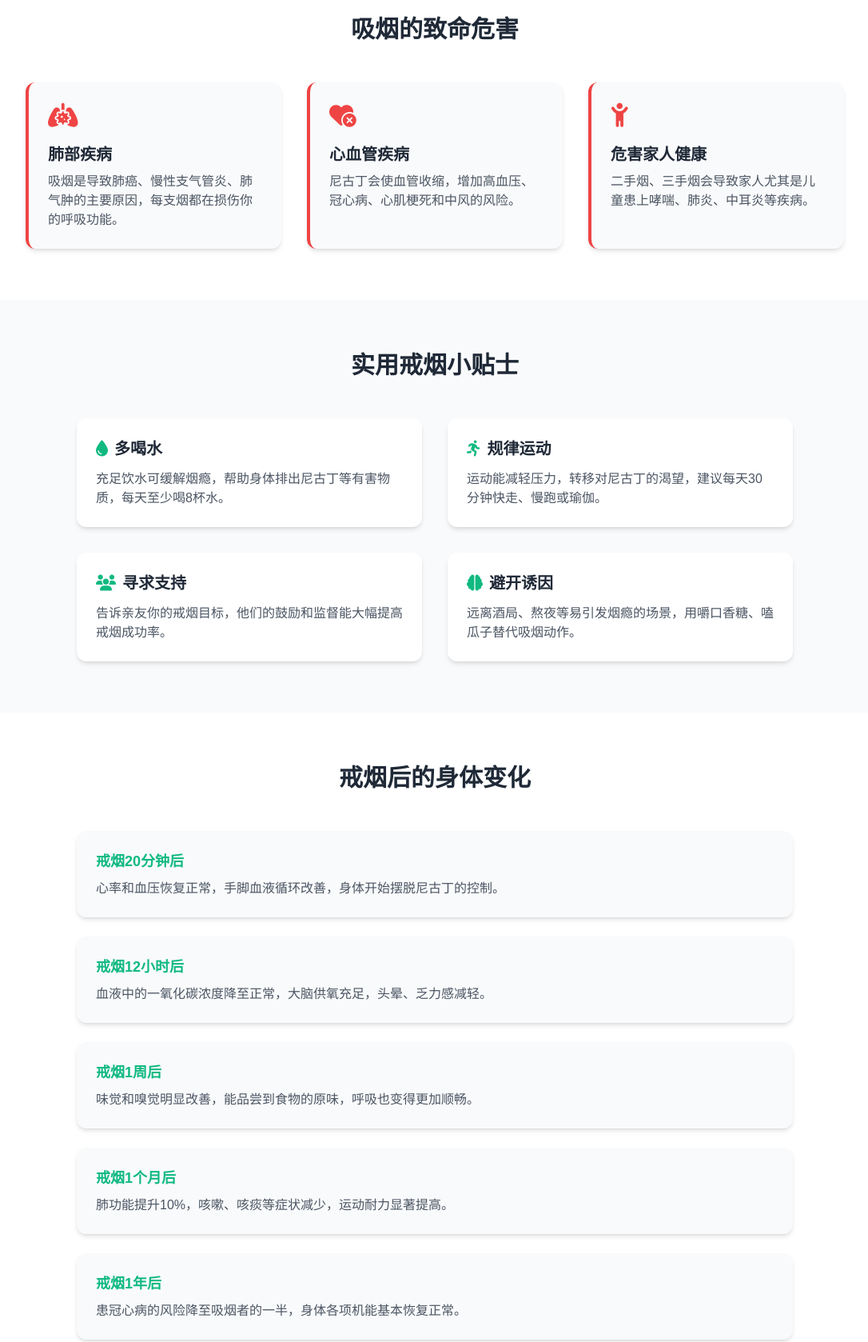
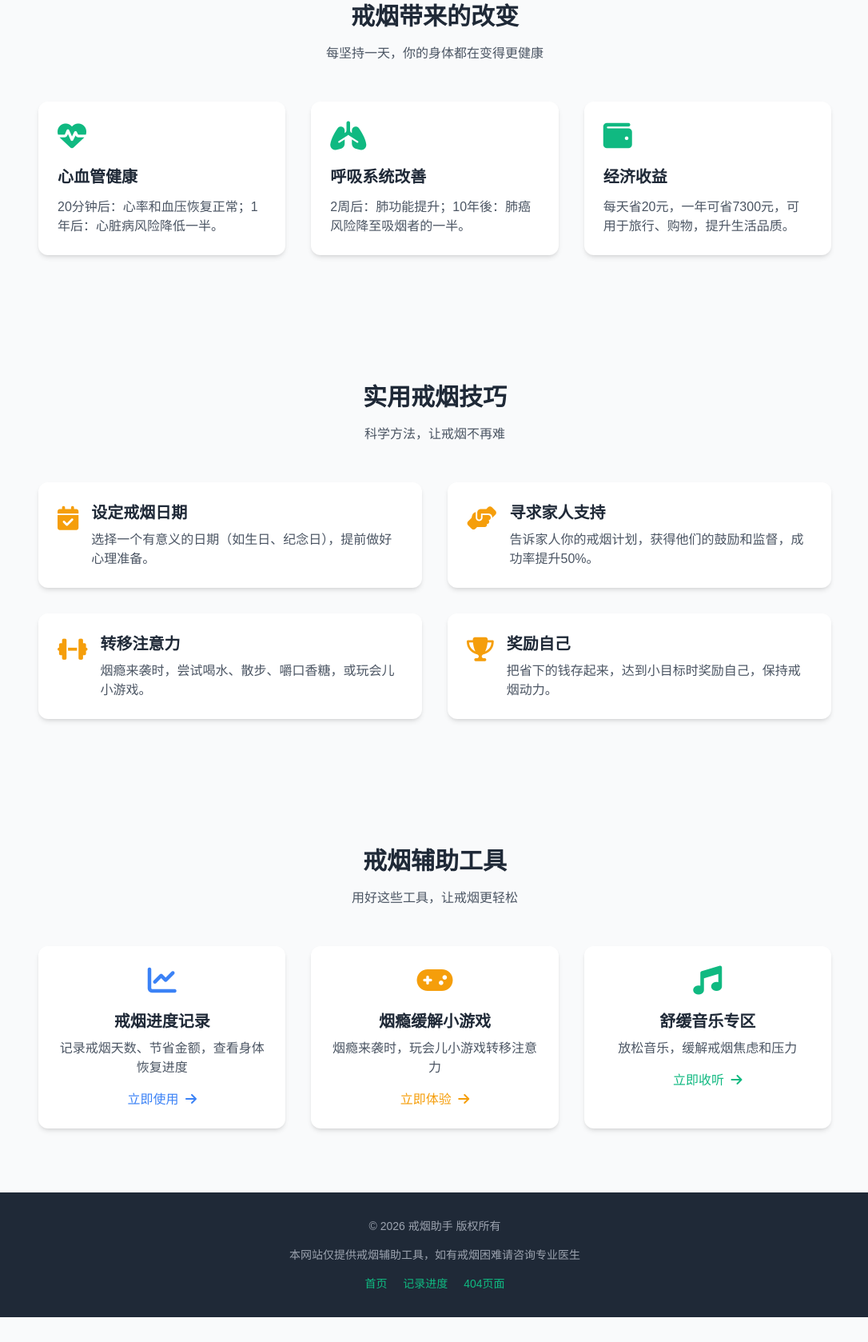
Before and after one commit to zhixiangtang/quit-smoking-website, a plain HTML site: page index.html in a window 1280 px wide. Shown: the part 521-2199 px from the top of the page at 80% size, without its empty margins (96-1182 px from the left). After the commit the page ends 2168 px from the top, so only its background shows below. Drawn offline with nearby package versions, Linux system fonts and the light colour scheme; files that its build step writes are made by us from their sources.

Commit message:
Update index.html

```diff
--- a/index.html
+++ b/index.html
@@ -3,23 +3,23 @@
 <head>
   <meta charset="UTF-8">
   <meta name="viewport" content="width=device-width, initial-scale=1.0">
-  <title>戒烟助手 - 告别吸烟，拥抱健康生活</title>
-  <meta name="description" content="戒烟助手 - 提供专业的戒烟指导、危害警示和进度记录，帮助你轻松戒烟">
-  <!-- Tailwind CSS CDN（保证加载速度） -->
+  <title>戒烟助手 - 健康生活从戒烟开始</title>
+  <!-- Tailwind CSS CDN -->
   <script src="https://cdn.tailwindcss.com"></script>
   <!-- Font Awesome 图标 -->
   <link rel="stylesheet" href="https://cdnjs.cloudflare.com/ajax/libs/font-awesome/6.5.1/css/all.min.css">
   <!-- 自定义样式 -->
-  <link rel="stylesheet" href="css/style.css">
-  <!-- 自定义Tailwind主题 -->
+  <link rel="stylesheet" href="/css/style.css">
+  <!-- 自定义主题配置 -->
   <script>
     tailwind.config = {
       theme: {
         extend: {
           colors: {
-            primary: '#10B981', // 健康绿
-            danger: '#EF4444',   // 危险红（危害警示）
-            secondary: '#3B82F6',// 辅助蓝
+            primary: '#10B981',
+            secondary: '#3B82F6',
+            accent: '#F59E0B',
+            danger: '#EF4444',
             dark: '#1F2937',
             light: '#F9FAFB'
           },
@@ -31,171 +31,207 @@
     }
   </script>
 </head>
-<body class="bg-light font-sans text-dark">
+<body class="bg-light font-sans text-dark min-h-screen flex flex-col">
   <!-- 导航栏 -->
-  <nav class="sticky top-0 bg-white shadow-md z-50">
-    <div class="container mx-auto px-4 py-3 flex justify-between items-center">
-      <!-- Logo - 跳转主页 -->
-      <a href="./index.html" class="flex items-center gap-2">
+  <nav class="bg-white shadow-md py-3 sticky top-0 z-50 transition-all">
+    <div class="container mx-auto px-4 flex justify-between items-center">
+      <!-- Logo -->
+      <a href="/index.html" class="flex items-center gap-2">
         <i class="fa-solid fa-lungs text-primary text-2xl"></i>
         <span class="text-xl font-bold text-primary">戒烟助手</span>
       </a>
-      <!-- 桌面端导航 -->
-      <div class="hidden md:flex gap-6">
-        <a href="#harm" class="hover:text-primary transition-colors">吸烟危害</a>
-        <a href="#tips" class="hover:text-primary transition-colors">戒烟贴士</a>
-        <a href="#benefit" class="hover:text-primary transition-colors">戒烟益处</a>
-        <a href="./track.html" class="bg-primary text-white px-4 py-2 rounded-lg hover:bg-primary/90 transition-colors">开启旅程</a>
+
+      <!-- 桌面端菜单 -->
+      <div class="hidden md:flex items-center gap-6">
+        <a href="#benefits" class="text-dark hover:text-primary transition-colors">戒烟好处</a>
+        <a href="#tips" class="text-dark hover:text-primary transition-colors">戒烟技巧</a>
+        <a href="#tools" class="text-dark hover:text-primary transition-colors">辅助工具</a>
+        <a href="/track.html" class="bg-primary text-white px-4 py-2 rounded-lg hover:bg-primary/90 transition-colors">
+          <i class="fa-solid fa-chart-line mr-1"></i> 记录我的进度
+        </a>
       </div>
+
       <!-- 移动端菜单按钮 -->
       <button id="mobileMenuBtn" class="md:hidden text-dark text-xl">
         <i class="fa-solid fa-bars"></i>
       </button>
     </div>
+
     <!-- 移动端菜单 -->
-    <div id="mobileMenu" class="mobile-menu hidden px-4 py-2 bg-white shadow-lg">
-      <a href="#harm" class="block py-2">吸烟危害</a>
-      <a href="#tips" class="block py-2">戒烟贴士</a>
-      <a href="#benefit" class="block py-2">戒烟益处</a>
-      <a href="./track.html" class="block py-2 text-primary font-medium">开启旅程</a>
+    <div id="mobileMenu" class="mobile-menu bg-white py-4 px-4 md:hidden">
+      <div class="flex flex-col gap-4">
+        <a href="#benefits" class="text-dark hover:text-primary transition-colors py-2">戒烟好处</a>
+        <a href="#tips" class="text-dark hover:text-primary transition-colors py-2">戒烟技巧</a>
+        <a href="#tools" class="text-dark hover:text-primary transition-colors py-2">辅助工具</a>
+        <a href="/track.html" class="bg-primary text-white px-4 py-2 rounded-lg hover:bg-primary/90 transition-colors text-center">
+          <i class="fa-solid fa-chart-line mr-1"></i> 记录我的进度
+        </a>
+      </div>
     </div>
   </nav>
 
-  <!-- 英雄区 - 核心宣传 -->
-  <section class="bg-gradient-to-r from-primary/90 to-secondary/90 text-white py-16 md:py-24">
-    <div class="container mx-auto px-4 text-center">
-      <h1 class="text-4xl md:text-6xl font-bold mb-6">告别吸烟，拥抱健康生活</h1>
-      <p class="text-lg md:text-xl mb-8 max-w-2xl mx-auto">
-        每一次戒烟的尝试，都是对自己和家人的负责。我们陪你走过戒烟的每一步，记录你的每一次进步。
+  <!-- 英雄区 -->
+  <section class="bg-gradient-to-br from-primary/10 to-secondary/10 py-16 md:py-24">
+    <div class="container mx-auto px-4 max-w-5xl text-center">
+      <h1 class="text-4xl md:text-5xl font-bold mb-6">健康生活，从戒烟开始</h1>
+      <p class="text-xl text-gray-700 mb-8 max-w-3xl mx-auto">
+        戒烟不仅是对自己负责，更是对家人的关爱。我们陪你一起，科学戒烟，拥抱健康人生。
       </p>
-      <!-- 开启旅程按钮 - 跳转记录页 -->
-      <a href="./track.html" class="bg-white text-primary font-semibold px-8 py-3 rounded-full shadow-lg hover:shadow-xl transition-all">
-        开启我的戒烟之旅 <i class="fa-solid fa-arrow-right ml-2"></i>
+      <a href="/track.html" class="bg-primary text-white px-8 py-4 rounded-lg text-lg font-semibold hover:bg-primary/90 transition-colors shadow-lg">
+        开始我的戒烟旅程 <i class="fa-solid fa-arrow-right ml-2"></i>
       </a>
     </div>
   </section>
 
-  <!-- 吸烟危害板块 -->
-  <section id="harm" class="py-16 bg-white">
-    <div class="container mx-auto px-4">
-      <h2 class="text-3xl font-bold text-center mb-12">吸烟的致命危害</h2>
-      <div class="grid md:grid-cols-3 gap-8 max-w-5xl mx-auto">
-        <!-- 肺部疾病 -->
-        <div class="bg-light rounded-xl p-6 shadow-md hover:shadow-lg transition-all border-l-4 border-danger">
-          <div class="text-danger text-3xl mb-4">
-            <i class="fa-solid fa-lungs-virus"></i>
+  <!-- 戒烟好处 -->
+  <section id="benefits" class="py-16 md:py-20">
+    <div class="container mx-auto px-4 max-w-5xl">
+      <div class="text-center mb-12">
+        <h2 class="text-3xl font-bold mb-4">戒烟带来的改变</h2>
+        <p class="text-gray-600">每坚持一天，你的身体都在变得更健康</p>
+      </div>
+
+      <div class="grid md:grid-cols-3 gap-8">
+        <div class="bg-white rounded-xl p-6 shadow-md hover:shadow-lg transition-all">
+          <div class="text-primary text-4xl mb-4">
+            <i class="fa-solid fa-heart-pulse"></i>
           </div>
-          <h3 class="text-xl font-semibold mb-2">肺部疾病</h3>
-          <p class="text-gray-600">吸烟是导致肺癌、慢性支气管炎、肺气肿的主要原因，每支烟都在损伤你的呼吸功能。</p>
+          <h3 class="text-xl font-semibold mb-3">心血管健康</h3>
+          <p class="text-gray-600">20分钟后：心率和血压恢复正常；1年后：心脏病风险降低一半。</p>
         </div>
-        <!-- 心血管疾病 -->
-        <div class="bg-light rounded-xl p-6 shadow-md hover:shadow-lg transition-all border-l-4 border-danger">
-          <div class="text-danger text-3xl mb-4">
-            <i class="fa-solid fa-heart-circle-xmark"></i>
+
+        <div class="bg-white rounded-xl p-6 shadow-md hover:shadow-lg transition-all">
+          <div class="text-primary text-4xl mb-4">
+            <i class="fa-solid fa-lungs"></i>
           </div>
-          <h3 class="text-xl font-semibold mb-2">心血管疾病</h3>
-          <p class="text-gray-600">尼古丁会使血管收缩，增加高血压、冠心病、心肌梗死和中风的风险。</p>
+          <h3 class="text-xl font-semibold mb-3">呼吸系统改善</h3>
+          <p class="text-gray-600">2周后：肺功能提升；10年後：肺癌风险降至吸烟者的一半。</p>
         </div>
-        <!-- 家人健康 -->
-        <div class="bg-light rounded-xl p-6 shadow-md hover:shadow-lg transition-all border-l-4 border-danger">
-          <div class="text-danger text-3xl mb-4">
-            <i class="fa-solid fa-child-reaching"></i>
+
+        <div class="bg-white rounded-xl p-6 shadow-md hover:shadow-lg transition-all">
+          <div class="text-primary text-4xl mb-4">
+            <i class="fa-solid fa-wallet"></i>
           </div>
-          <h3 class="text-xl font-semibold mb-2">危害家人健康</h3>
-          <p class="text-gray-600">二手烟、三手烟会导致家人尤其是儿童患上哮喘、肺炎、中耳炎等疾病。</p>
+          <h3 class="text-xl font-semibold mb-3">经济收益</h3>
+          <p class="text-gray-600">每天省20元，一年可省7300元，可用于旅行、购物，提升生活品质。</p>
         </div>
       </div>
     </div>
   </section>
 
-  <!-- 戒烟贴士板块 -->
-  <section id="tips" class="py-16 bg-gray-50">
-    <div class="container mx-auto px-4">
-      <h2 class="text-3xl font-bold text-center mb-12">实用戒烟小贴士</h2>
-      <div class="grid md:grid-cols-2 gap-8 max-w-4xl mx-auto">
-        <div class="bg-white p-6 rounded-xl shadow-md hover:shadow-lg transition-all">
-          <h3 class="text-xl font-semibold mb-3 flex items-center gap-2">
-            <i class="fa-solid fa-droplet text-primary"></i> 多喝水
-          </h3>
-          <p class="text-gray-600">充足饮水可缓解烟瘾，帮助身体排出尼古丁等有害物质，每天至少喝8杯水。</p>
+  <!-- 戒烟技巧 -->
+  <section id="tips" class="py-16 md:py-20 bg-gray-50">
+    <div class="container mx-auto px-4 max-w-5xl">
+      <div class="text-center mb-12">
+        <h2 class="text-3xl font-bold mb-4">实用戒烟技巧</h2>
+        <p class="text-gray-600">科学方法，让戒烟不再难</p>
+      </div>
+
+      <div class="grid md:grid-cols-2 gap-8">
+        <div class="bg-white rounded-xl p-6 shadow-md hover:shadow-lg transition-all flex gap-4">
+          <div class="text-accent text-3xl mt-1">
+            <i class="fa-solid fa-calendar-check"></i>
+          </div>
+          <div>
+            <h3 class="text-xl font-semibold mb-2">设定戒烟日期</h3>
+            <p class="text-gray-600">选择一个有意义的日期（如生日、纪念日），提前做好心理准备。</p>
+          </div>
         </div>
-        <div class="bg-white p-6 rounded-xl shadow-md hover:shadow-lg transition-all">
-          <h3 class="text-xl font-semibold mb-3 flex items-center gap-2">
-            <i class="fa-solid fa-person-running text-primary"></i> 规律运动
-          </h3>
-          <p class="text-gray-600">运动能减轻压力，转移对尼古丁的渴望，建议每天30分钟快走、慢跑或瑜伽。</p>
+
+        <div class="bg-white rounded-xl p-6 shadow-md hover:shadow-lg transition-all flex gap-4">
+          <div class="text-accent text-3xl mt-1">
+            <i class="fa-solid fa-handshake-angle"></i>
+          </div>
+          <div>
+            <h3 class="text-xl font-semibold mb-2">寻求家人支持</h3>
+            <p class="text-gray-600">告诉家人你的戒烟计划，获得他们的鼓励和监督，成功率提升50%。</p>
+          </div>
         </div>
-        <div class="bg-white p-6 rounded-xl shadow-md hover:shadow-lg transition-all">
-          <h3 class="text-xl font-semibold mb-3 flex items-center gap-2">
-            <i class="fa-solid fa-users text-primary"></i> 寻求支持
-          </h3>
-          <p class="text-gray-600">告诉亲友你的戒烟目标，他们的鼓励和监督能大幅提高戒烟成功率。</p>
+
+        <div class="bg-white rounded-xl p-6 shadow-md hover:shadow-lg transition-all flex gap-4">
+          <div class="text-accent text-3xl mt-1">
+            <i class="fa-solid fa-dumbbell"></i>
+          </div>
+          <div>
+            <h3 class="text-xl font-semibold mb-2">转移注意力</h3>
+            <p class="text-gray-600">烟瘾来袭时，尝试喝水、散步、嚼口香糖，或玩会儿小游戏。</p>
+          </div>
         </div>
-        <div class="bg-white p-6 rounded-xl shadow-md hover:shadow-lg transition-all">
-          <h3 class="text-xl font-semibold mb-3 flex items-center gap-2">
-            <i class="fa-solid fa-brain text-primary"></i> 避开诱因
-          </h3>
-          <p class="text-gray-600">远离酒局、熬夜等易引发烟瘾的场景，用嚼口香糖、嗑瓜子替代吸烟动作。</p>
-        </div>
-      </div>
-    </div>
-  </section>
 
-  <!-- 戒烟益处板块 -->
-  <section id="benefit" class="py-16 bg-white">
-    <div class="container mx-auto px-4">
-      <h2 class="text-3xl font-bold text-center mb-12">戒烟后的身体变化</h2>
-      <div class="max-w-4xl mx-auto">
-        <div class="space-y-6">
-          <!-- 20分钟后 -->
-          <div class="bg-light rounded-xl p-6 shadow-md">
-            <h3 class="text-lg font-semibold mb-2 text-primary">戒烟20分钟后</h3>
-            <p class="text-gray-600">心率和血压恢复正常，手脚血液循环改善，身体开始摆脱尼古丁的控制。</p>
+        <div class="bg-white rounded-xl p-6 shadow-md hover:shadow-lg transition-all flex gap-4">
+          <div class="text-accent text-3xl mt-1">
+            <i class="fa-solid fa-trophy"></i>
           </div>
-          <!-- 12小时后 -->
-          <div class="bg-light rounded-xl p-6 shadow-md">
-            <h3 class="text-lg font-semibold mb-2 text-primary">戒烟12小时后</h3>
-            <p class="text-gray-600">血液中的一氧化碳浓度降至正常，大脑供氧充足，头晕、乏力感减轻。</p>
-          </div>
-          <!-- 1周后 -->
-          <div class="bg-light rounded-xl p-6 shadow-md">
-            <h3 class="text-lg font-semibold mb-2 text-primary">戒烟1周后</h3>
-            <p class="text-gray-600">味觉和嗅觉明显改善，能品尝到食物的原味，呼吸也变得更加顺畅。</p>
-          </div>
-          <!-- 1个月后 -->
-          <div class="bg-light rounded-xl p-6 shadow-md">
-            <h3 class="text-lg font-semibold mb-2 text-primary">戒烟1个月后</h3>
-            <p class="text-gray-600">肺功能提升10%，咳嗽、咳痰等症状减少，运动耐力显著提高。</p>
-          </div>
-          <!-- 1年后 -->
-          <div class="bg-light rounded-xl p-6 shadow-md">
-            <h3 class="text-lg font-semibold mb-2 text-primary">戒烟1年后</h3>
-            <p class="text-gray-600">患冠心病的风险降至吸烟者的一半，身体各项机能基本恢复正常。</p>
+          <div>
+            <h3 class="text-xl font-semibold mb-2">奖励自己</h3>
+            <p class="text-gray-600">把省下的钱存起来，达到小目标时奖励自己，保持戒烟动力。</p>
           </div>
         </div>
       </div>
     </div>
   </section>
 
+  <!-- 辅助工具 -->
+  <section id="tools" class="py-16 md:py-20">
+    <div class="container mx-auto px-4 max-w-5xl">
+      <div class="text-center mb-12">
+        <h2 class="text-3xl font-bold mb-4">戒烟辅助工具</h2>
+        <p class="text-gray-600">用好这些工具，让戒烟更轻松</p>
+      </div>
+
+      <div class="grid md:grid-cols-3 gap-8">
+        <a href="/track.html" class="group">
+          <div class="bg-white rounded-xl p-6 shadow-md hover:shadow-lg transition-all text-center h-full">
+            <div class="text-secondary text-4xl mb-4 group-hover:scale-110 transition-transform">
+              <i class="fa-solid fa-chart-line"></i>
+            </div>
+            <h3 class="text-xl font-semibold mb-2">戒烟进度记录</h3>
+            <p class="text-gray-600 mb-4">记录戒烟天数、节省金额，查看身体恢复进度</p>
+            <span class="text-secondary group-hover:underline">立即使用 <i class="fa-solid fa-arrow-right ml-1"></i></span>
+          </div>
+        </a>
+
+        <a href="/entertainment/games.html" target="_blank" class="group">
+          <div class="bg-white rounded-xl p-6 shadow-md hover:shadow-lg transition-all text-center h-full">
+            <div class="text-accent text-4xl mb-4 group-hover:scale-110 transition-transform">
+              <i class="fa-solid fa-gamepad"></i>
+            </div>
+            <h3 class="text-xl font-semibold mb-2">烟瘾缓解小游戏</h3>
+            <p class="text-gray-600 mb-4">烟瘾来袭时，玩会儿小游戏转移注意力</p>
+            <span class="text-accent group-hover:underline">立即体验 <i class="fa-solid fa-arrow-right ml-1"></i></span>
+          </div>
+        </a>
+
+        <a href="/entertainment/music.html" target="_blank" class="group">
+          <div class="bg-white rounded-xl p-6 shadow-md hover:shadow-lg transition-all text-center h-full">
+            <div class="text-primary text-4xl mb-4 group-hover:scale-110 transition-transform">
+              <i class="fa-solid fa-music"></i>
+            </div>
+            <h3 class="text-xl font-semibold mb-2">舒缓音乐专区</h3>
+            <p class="text-gray-600 mb-4">放松音乐，缓解戒烟焦虑和压力</p>
+            <span class="text-primary group-hover:underline">立即收听 <i class="fa-solid fa-arrow-right ml-1"></i></span>
+          </div>
+        </a>
+      </div>
+    </div>
+  </section>
+
   <!-- 页脚 -->
-  <footer class="bg-dark text-white py-8">
-    <div class="container mx-auto px-4">
-      <div class="flex flex-col md:flex-row justify-between items-center">
-        <div class="mb-4 md:mb-0">
-          <div class="flex items-center gap-2 justify-center md:justify-start">
-            <i class="fa-solid fa-lungs text-primary text-xl"></i>
-            <span class="text-lg font-bold">戒烟助手</span>
-          </div>
-          <p class="text-gray-400 text-sm mt-2 text-center md:text-left">专注帮助每一位吸烟者摆脱烟瘾</p>
-        </div>
-        <div class="text-gray-400 text-sm text-center md:text-right">
-          © 2026 戒烟助手 版权所有 | 健康生活，从戒烟开始
+  <footer class="bg-dark text-white py-8 mt-auto">
+    <div class="container mx-auto px-4 max-w-5xl">
+      <div class="text-center text-sm text-gray-400">
+        <p class="mb-4">© 2026 戒烟助手 版权所有</p>
+        <p>本网站仅提供戒烟辅助工具，如有戒烟困难请咨询专业医生</p>
+        <div class="mt-4">
+          <a href="/index.html" class="text-primary hover:underline mx-2">首页</a>
+          <a href="/track.html" class="text-primary hover:underline mx-2">记录进度</a>
+          <a href="/404.html" class="text-primary hover:underline mx-2">404页面</a>
         </div>
       </div>
     </div>
   </footer>
 
   <!-- 主页交互脚本 -->
-  <script src="js/index-script.js"></script>
+  <script src="/js/index-script.js"></script>
 </body>
 </html>
```
